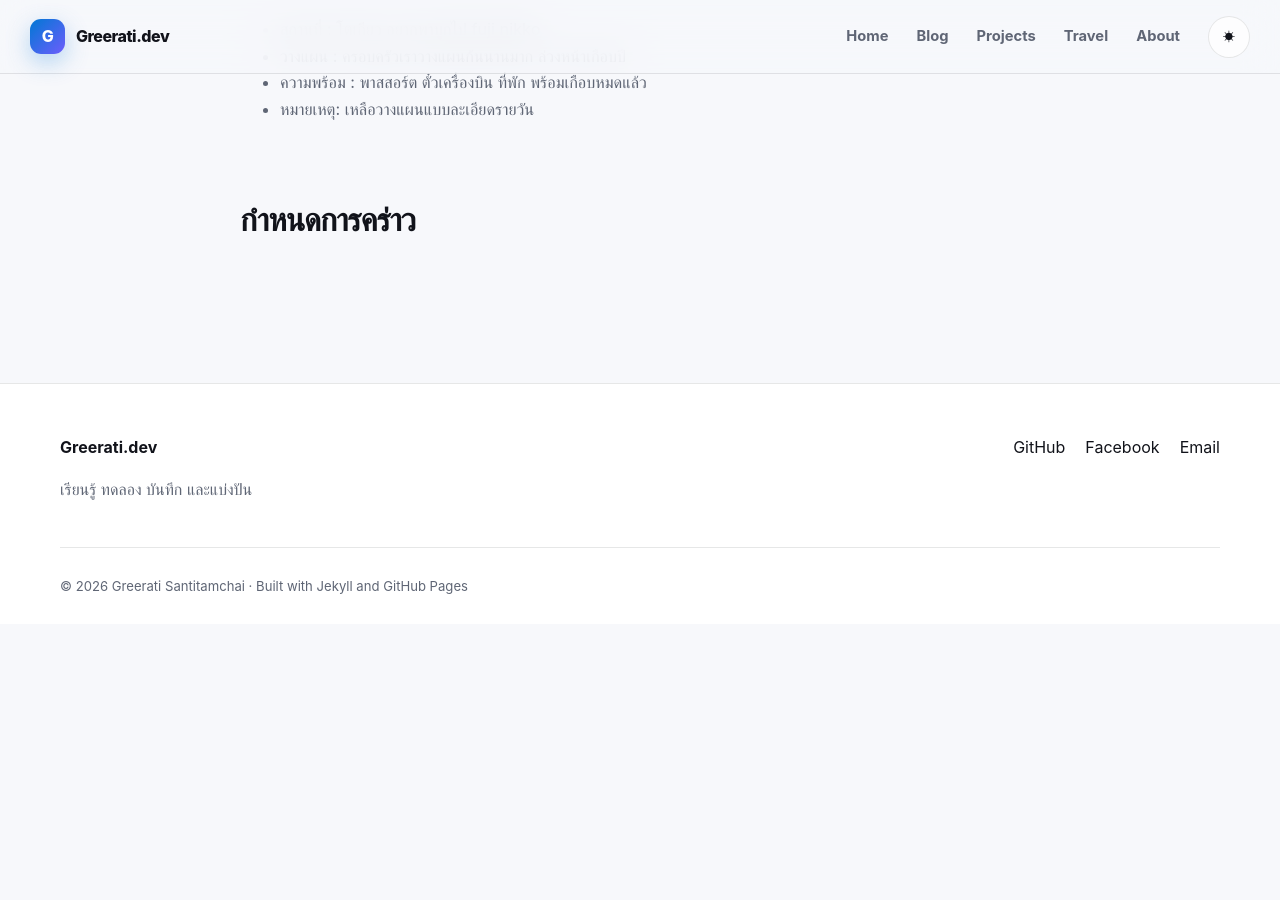
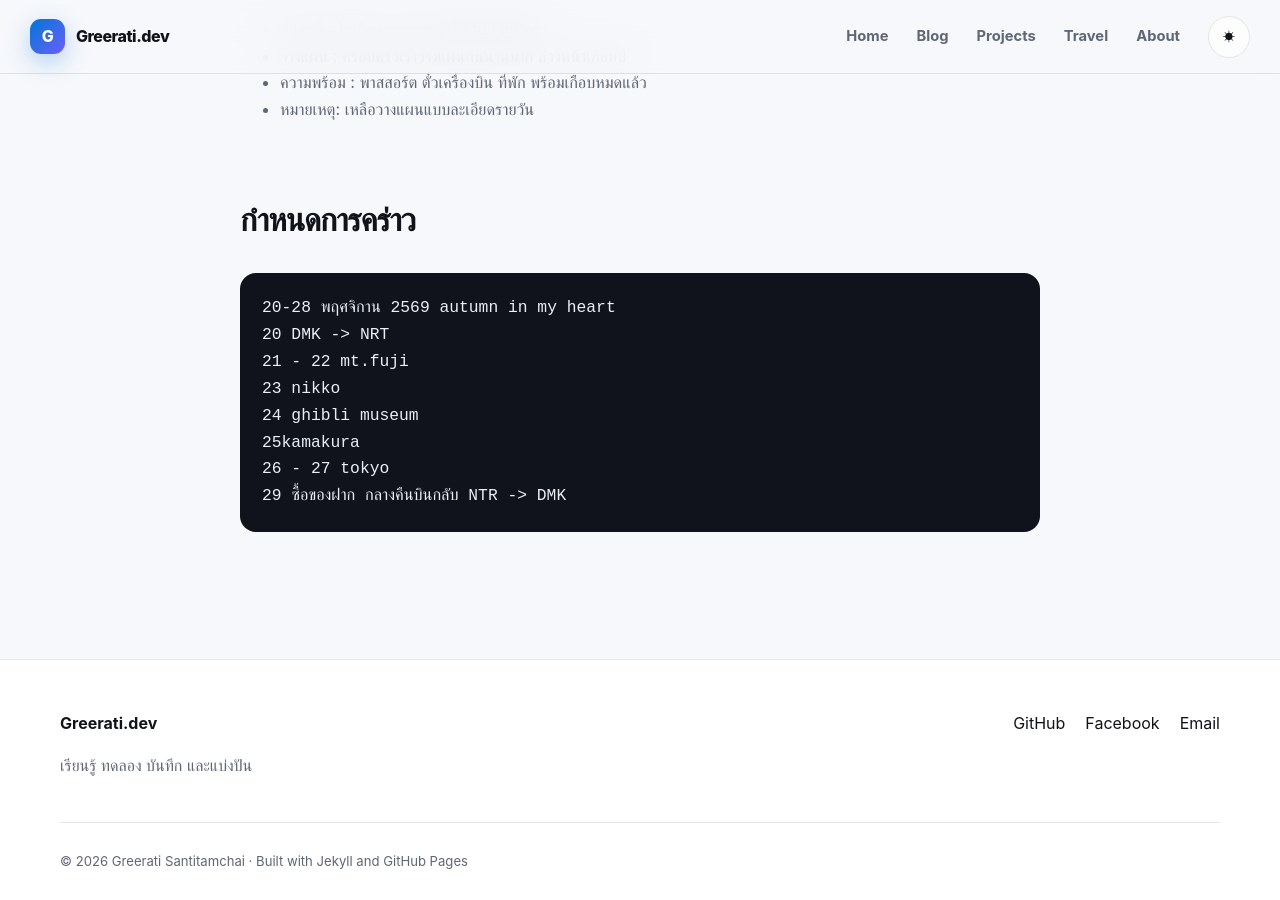
Before and after one commit to kakratua/kakratua.github.io, a Jekyll site: the page built from _posts/2026-08-08-tokyo-planning.md, in a window 1280 px wide and 900 px high, scrolled down 668 px. Built offline with Jekyll 4.4.1, drawn with Linux system fonts in a browser that asks for light colours; before the commit the page ends 1292 px from its top, so only the background shows below that.

Commit message:
Update 2026-08-08-tokyo-planning.md

````diff
--- a/_posts/2026-08-08-tokyo-planning.md
+++ b/_posts/2026-08-08-tokyo-planning.md
@@ -16,3 +16,13 @@ reading_time: "อ่าน 1 นาที"
 - หมายเหตุ: เหลือวางแผนแบบละเอียดรายวัน
 
 ## กำหนดการคร่าว
+```schdue
+20-28 พฤศจิกาน 2569 autumn in my heart
+20 DMK -> NRT
+21 - 22 mt.fuji
+23 nikko
+24 ghibli museum
+25kamakura
+26 - 27 tokyo
+29 ซื้อของฝาก กลางคืนบินกลับ NTR -> DMK
+```
````
